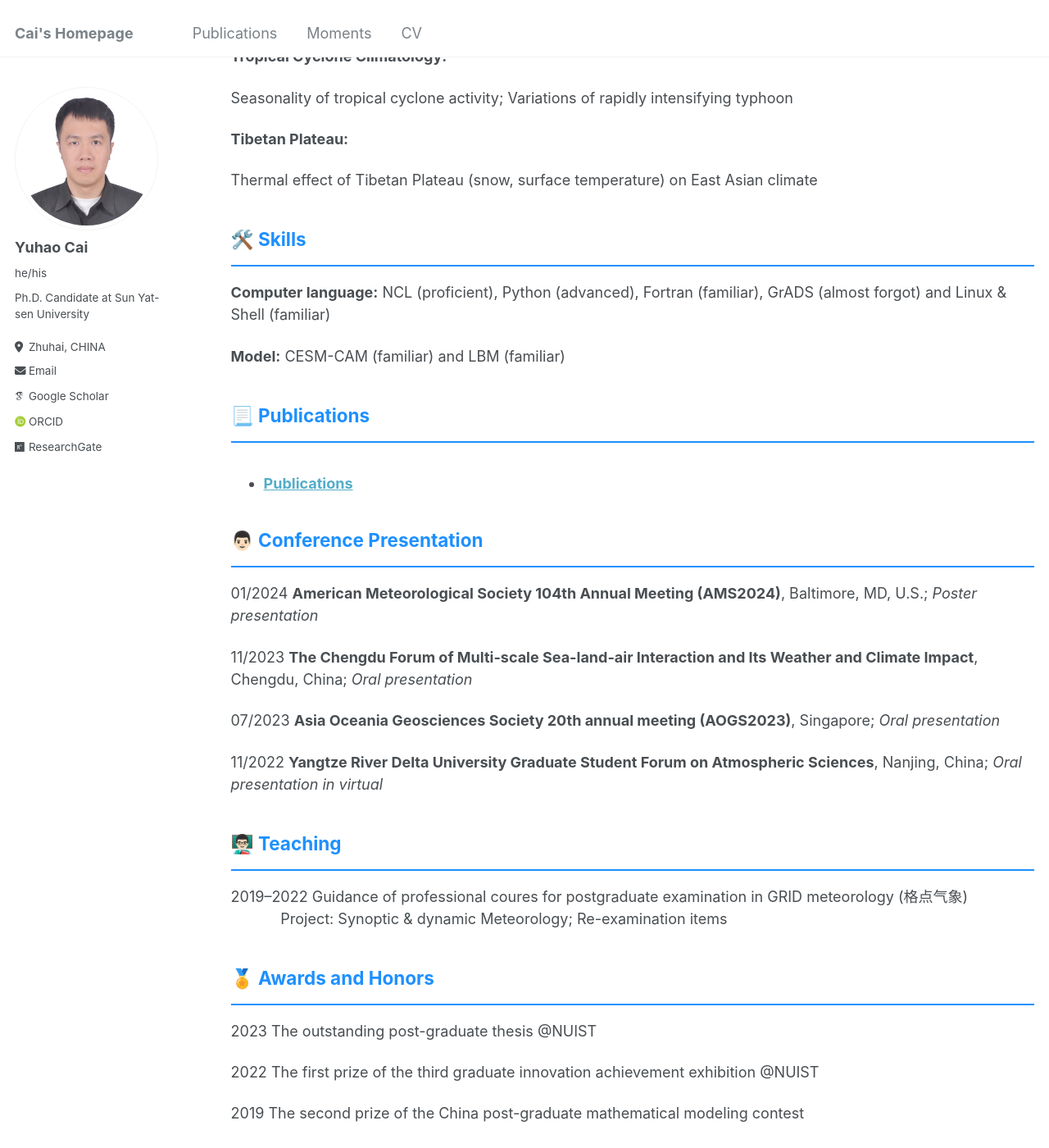
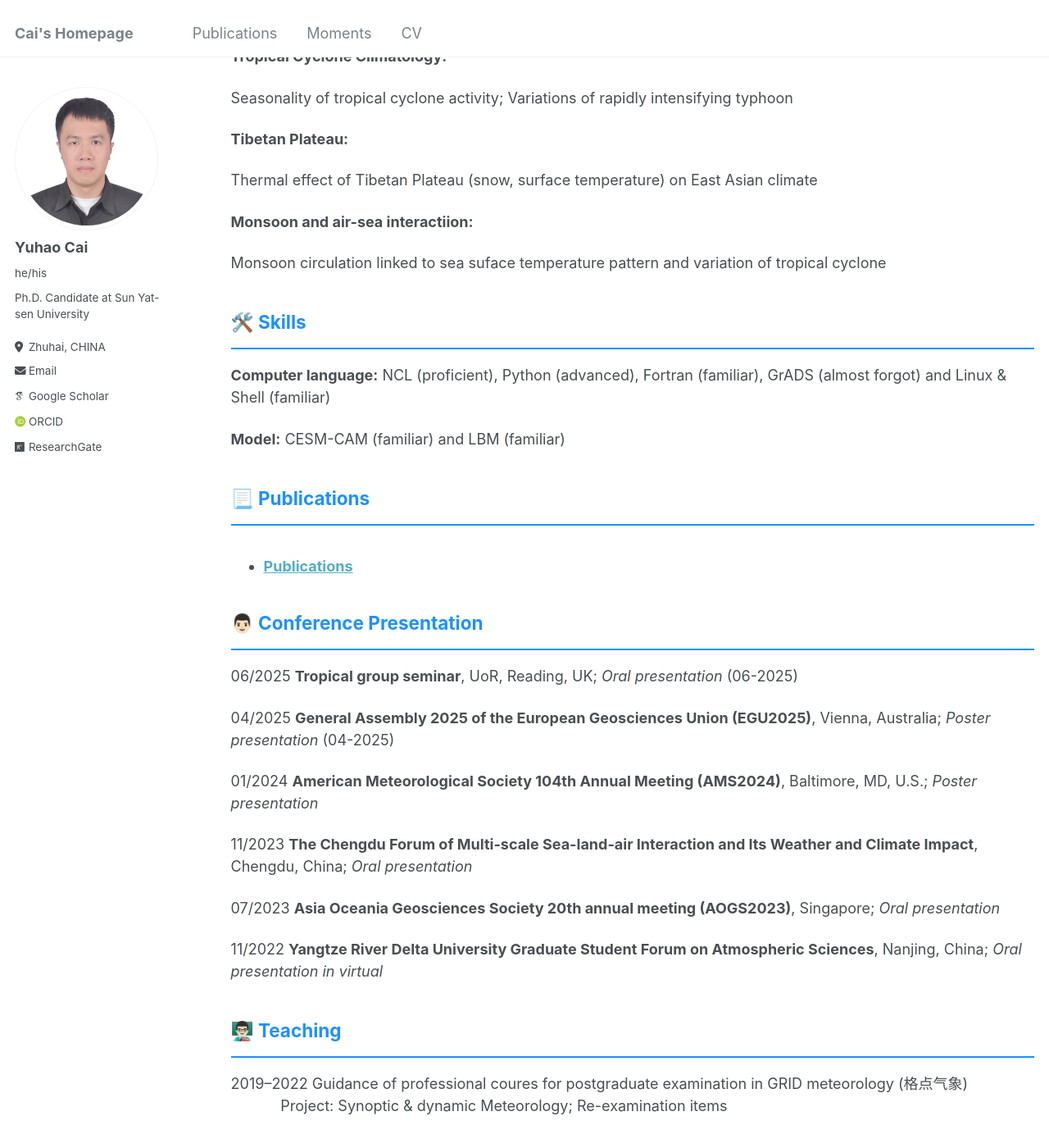
Before and after one commit to caiyh63/caiyh63.github.io, a Jekyll site: the page built from _pages/cv.md, in a window 1280 px wide and 1400 px high, scrolled down 639 px. Shown: the whole window at 82% size. Built offline with Jekyll 4.4.1, drawn with Linux system fonts in a browser that asks for light colours; some web fonts are replaced.

Commit message:
Update cv.md

```diff
--- a/_pages/cv.md
+++ b/_pages/cv.md
@@ -18,10 +18,11 @@ redirect_from:
 
 **09/2022–Present	    Ph.D. Candidate in Atmospheric Sciences, Sun Yat-sen University (SYSU), Zhuhai, China** <br>                               Advisor: Prof. Song Yang
 
-**11/2024–11/2025	    Joint Ph.D. Student/Visiting Researcher, Dept. of Meteorology, University of Reading (UoR), Reading, UK** <br>              Co-advisor: Drs. Kevin Hodges & Xiangbo Feng
+**11/2024–11/2025	    Joint Ph.D. Student/Visiting Researcher, Dept. of Meteorology, University of Reading (UoR), Reading, UK** <br>             Co-advisor: Drs. Kevin Hodges & Xiangbo Feng
 
 ## 👨‍💻 <span style="color:#1E90FF">Research Interest</span>
 <hr style="border: none; background-color: #1E90FF; height: 2px;"/>
+
 **Tropical Cyclone Climatology:**
 
 Seasonality of tropical cyclone activity; Variations of rapidly intensifying typhoon
@@ -29,6 +30,10 @@ Seasonality of tropical cyclone activity; Variations of rapidly intensifying typ
 **Tibetan Plateau:**
 
 Thermal effect of Tibetan Plateau (snow, surface temperature) on East Asian climate
+
+**Monsoon and air-sea interactiion:**
+
+Monsoon circulation linked to sea suface temperature pattern and variation of tropical cyclone
 
 
 ## 🛠️ <span style="color:#1E90FF">Skills</span>
@@ -46,6 +51,11 @@ Thermal effect of Tibetan Plateau (snow, surface temperature) on East Asian clim
 
 ## 👨🏻‍ <span style="color:#1E90FF">Conference Presentation</span>
 <hr style="border: none; background-color: #1E90FF; height: 2px;"/>
+
+06/2025		**Tropical group seminar**, UoR, Reading, UK; _Oral presentation_ (06-2025)
+
+04/2025	  **General Assembly 2025 of the European Geosciences Union (EGU2025)**, Vienna, Australia; _Poster presentation_ (04-2025)
+
 01/2024		**American Meteorological Society 104th Annual Meeting (AMS2024)**, Baltimore, MD, U.S.; _Poster presentation_
 
 11/2023		**The Chengdu Forum of Multi-scale Sea-land-air Interaction and Its Weather and Climate Impact**, Chengdu, China; _Oral presentation_
```
